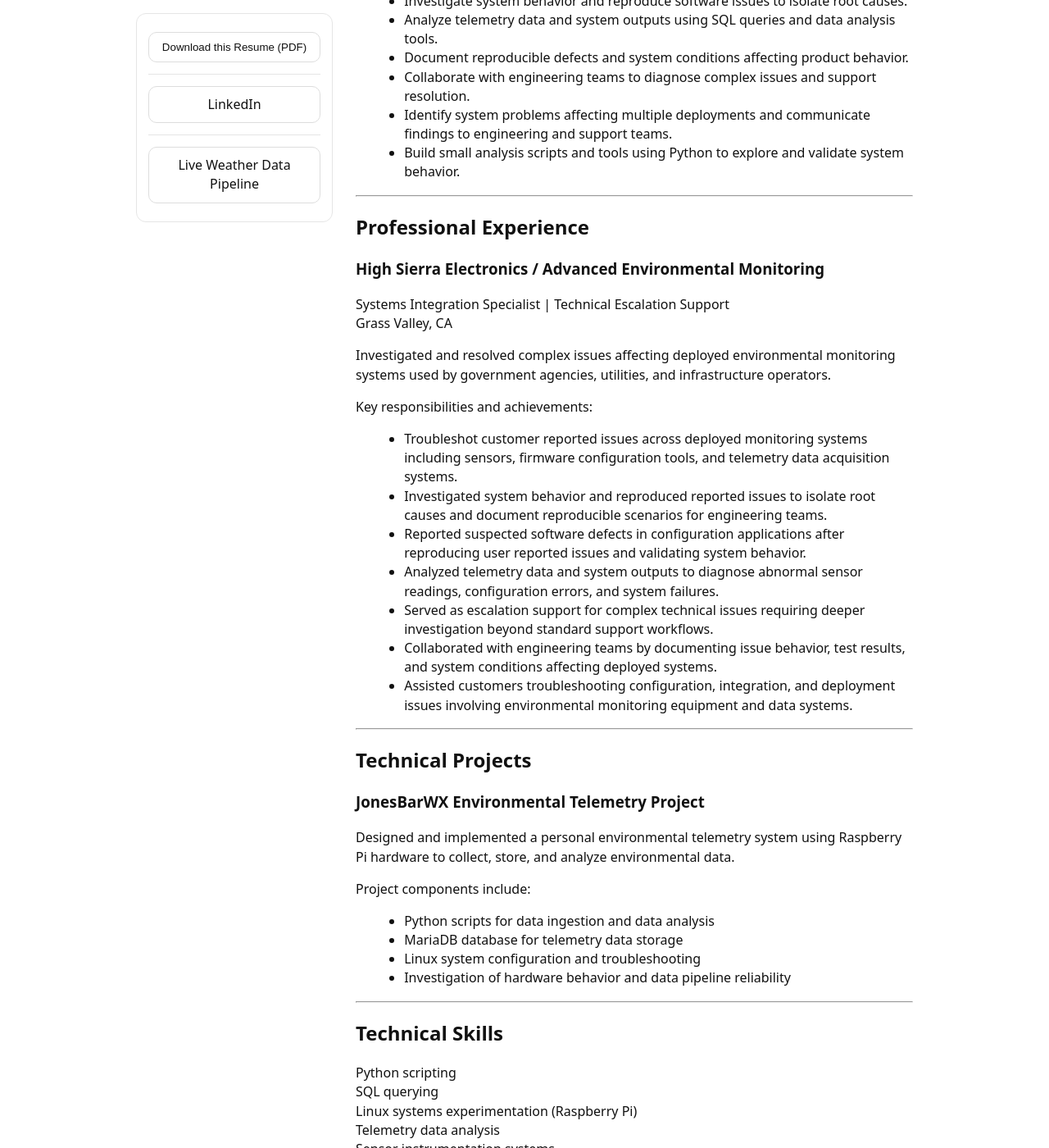
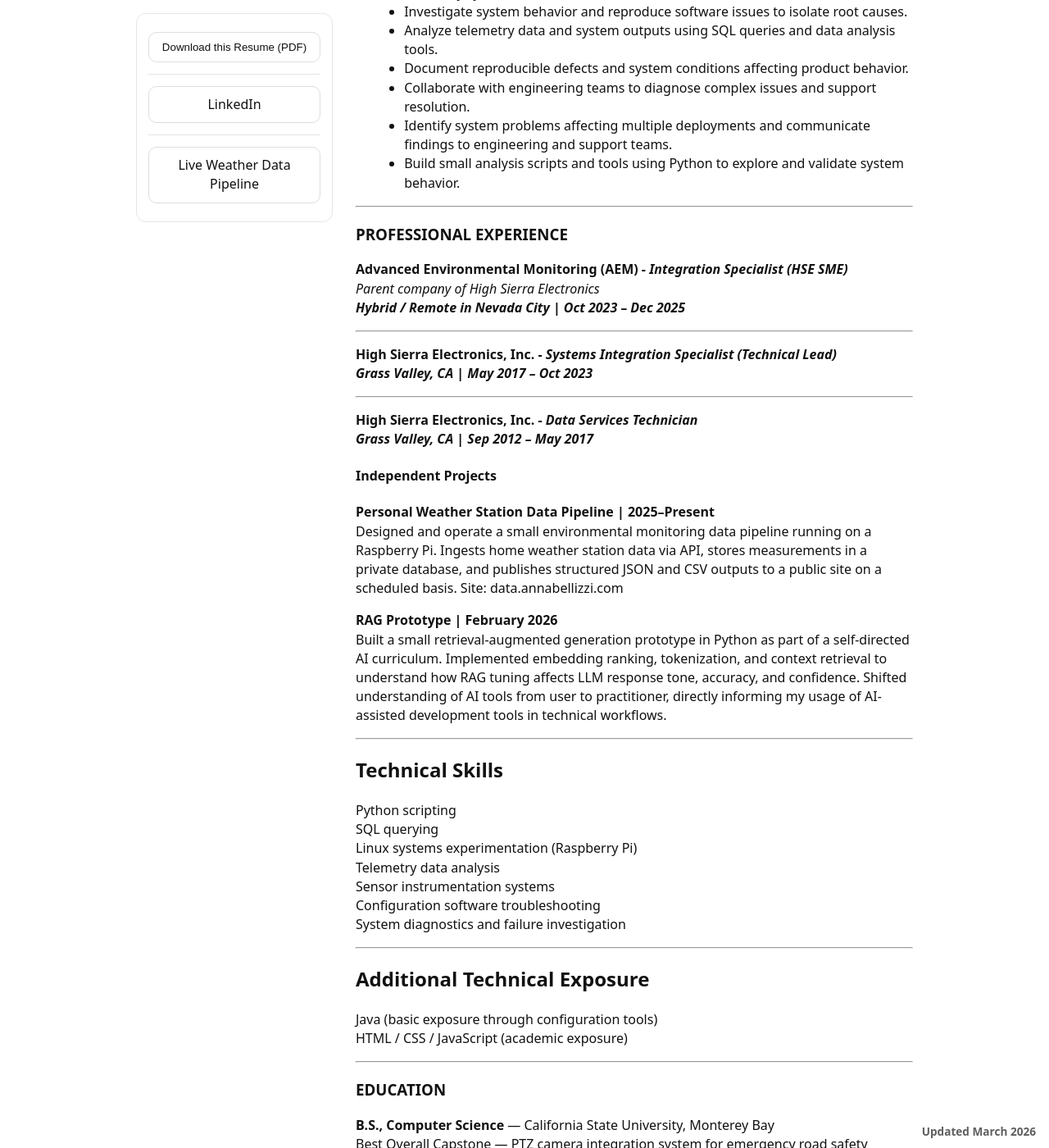
Before and after one commit to jostagirl/PublicResume, a Jekyll site: the page built from v/Veeva/index.md, in a window 1280 px wide and 1400 px high, scrolled down 932 px. Shown: the whole window at 82% size. Built offline with Jekyll 4.4.1, drawn with Linux system fonts in a browser that asks for light colours; our own code applies the rules of GitHub Pages for plain Markdown files; some of the changed text lies outside the part shown.

Commit message:
Publish resume site update

```diff
--- a/v/Veeva/index.md
+++ b/v/Veeva/index.md
@@ -1,10 +1,17 @@
-# Anna Bellizzi
-Nevada City, CA | Remote
-LinkedIn: [insert link]
+---
+title: Anna Bellizzi | Resume
+---
+<h2>Anna Bellizzi</h2>
+
+<strong>Environmental Monitoring & Telemetry Systems Engineer</strong><br/>
+Nevada City, CA<br/>
+<a href="https://www.linkedin.com/in/anna-bellizzi/">linkedin.com/in/anna-bellizzi</a> | Anna.L.Bellizzi@gmail.com | 415-203-7508
+
+<div class="resume-updated-sticky"><b>Updated March 2026</b></div>
 
 ---
 
-## Professional Summary
+### PROFESSIONAL SUMMARY
 
 Technical systems specialist with 13+ years of experience troubleshooting complex deployed systems and resolving customer reported technical issues. Experienced diagnosing failures across hardware instrumentation, configuration software, and telemetry data systems. Known for reproducing software defects, analyzing system behavior, and working with engineering teams to diagnose and resolve product issues. Comfortable operating in fast paced environments handling critical customer escalations and investigating complex system behavior.
 
@@ -38,39 +45,26 @@ Cross team collaboration with engineering and support teams
 - Build small analysis scripts and tools using Python to explore and validate system behavior.
 
 ---
-
-## Professional Experience
-
-### High Sierra Electronics / Advanced Environmental Monitoring
-Systems Integration Specialist | Technical Escalation Support
-Grass Valley, CA
-
-Investigated and resolved complex issues affecting deployed environmental monitoring systems used by government agencies, utilities, and infrastructure operators.
-
-Key responsibilities and achievements:
-
-- Troubleshot customer reported issues across deployed monitoring systems including sensors, firmware configuration tools, and telemetry data acquisition systems.
-- Investigated system behavior and reproduced reported issues to isolate root causes and document reproducible scenarios for engineering teams.
-- Reported suspected software defects in configuration applications after reproducing user reported issues and validating system behavior.
-- Analyzed telemetry data and system outputs to diagnose abnormal sensor readings, configuration errors, and system failures.
-- Served as escalation support for complex technical issues requiring deeper investigation beyond standard support workflows.
-- Collaborated with engineering teams by documenting issue behavior, test results, and system conditions affecting deployed systems.
-- Assisted customers troubleshooting configuration, integration, and deployment issues involving environmental monitoring equipment and data systems.
+### PROFESSIONAL EXPERIENCE
+**Advanced Environmental Monitoring (AEM) -** ***Integration Specialist (HSE SME)***
+*Parent company of High Sierra Electronics*
+***Hybrid / Remote in Nevada City | Oct 2023 – Dec 2025***
 
 ---
+**High Sierra Electronics, Inc. -** ***Systems Integration Specialist (Technical Lead)***
+***Grass Valley, CA | May 2017 – Oct 2023***
 
-## Technical Projects
+---
+**High Sierra Electronics, Inc. -** ***Data Services Technician***
+***Grass Valley, CA | Sep 2012 – May 2017***
 
-### JonesBarWX Environmental Telemetry Project
+#### Independent Projects
 
-Designed and implemented a personal environmental telemetry system using Raspberry Pi hardware to collect, store, and analyze environmental data.
+**Personal Weather Station Data Pipeline | 2025–Present**
+Designed and operate a small environmental monitoring data pipeline running on a Raspberry Pi. Ingests home weather station data via API, stores measurements in a private database, and publishes structured JSON and CSV outputs to a public site on a scheduled basis.  Site: data.annabellizzi.com
 
-Project components include:
-
-- Python scripts for data ingestion and data analysis
-- MariaDB database for telemetry data storage
-- Linux system configuration and troubleshooting
-- Investigation of hardware behavior and data pipeline reliability
+**RAG Prototype | February 2026**
+Built a small retrieval-augmented generation prototype in Python as part of a self-directed AI curriculum. Implemented embedding ranking, tokenization, and context retrieval to understand how RAG tuning affects LLM response tone, accuracy, and confidence. Shifted understanding of AI tools from user to practitioner, directly informing my usage of AI-assisted development tools in technical workflows.
 
 ---
 
@@ -93,7 +87,12 @@ HTML / CSS / JavaScript (academic exposure)
 
 ---
 
-## Education
+### EDUCATION
 
-BA Journalism
-Hawaii Pacific University
+**B.S., Computer Science** — California State University, Monterey Bay
+Best Overall Capstone — PTZ camera integration system for emergency road safety monitoring
+
+**Mechatronics Certificate** — Sierra College
+**Electro-Mechanical Skills Certificate** — Sierra College
+
+**B.A., Journalism** — Hawaii Pacific University
```
